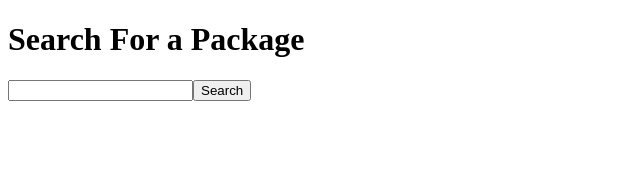
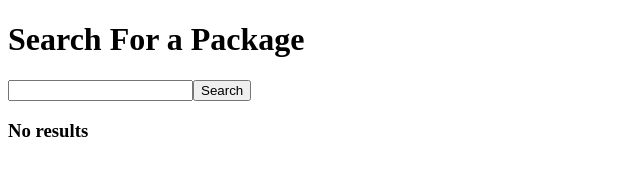
Before and after one commit to tokiurata/npm-package-search, a React (Create React App) app: page / in a window 1280 px wide. Shown: the top 192 px of the page, without its empty margins (0-640 px from the left). Built offline with nearby package versions, Linux system fonts and the light colour scheme.

Commit message:
Render list

```diff
--- a/src/components/ItemsList.tsx
+++ b/src/components/ItemsList.tsx
@@ -13,14 +13,27 @@ const ItemsList: React.FC = () => {
     searchItems(term);
   };
 
+  const list = () => {
+    if (error) {
+      return <h3>{error}</h3>;
+    } else if (loading) {
+      return <h3>Loading...</h3>;
+    } else if (!error && !loading && data.length === 0) {
+      return <h3>No results</h3>;
+    } else if (!error && !loading && data.length > 0) {
+      return data.map((item, index) => <div key={index}>{item}</div>);
+    }
+  };
+
   return (
     <div>
       <form onSubmit={onSubmit}>
         <input value={term} onChange={e => setTerm(e.target.value)} />
         <button>Search</button>
       </form>
+      {list()}
     </div>
-  )
+  );
 };
 
 export default ItemsList;
```
